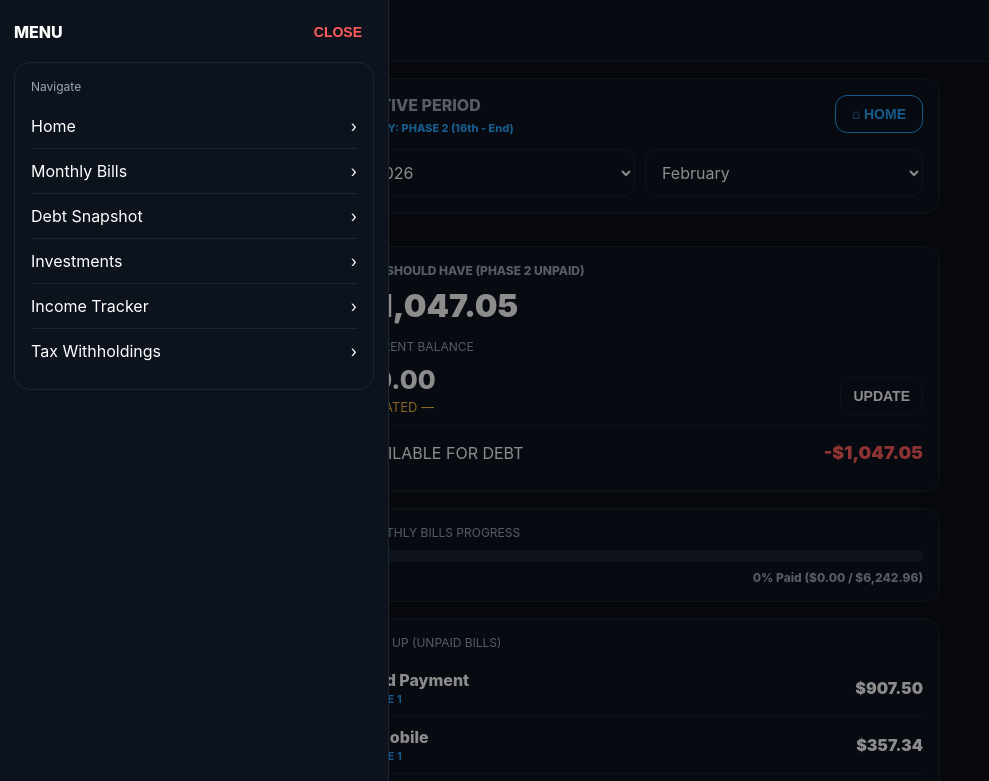
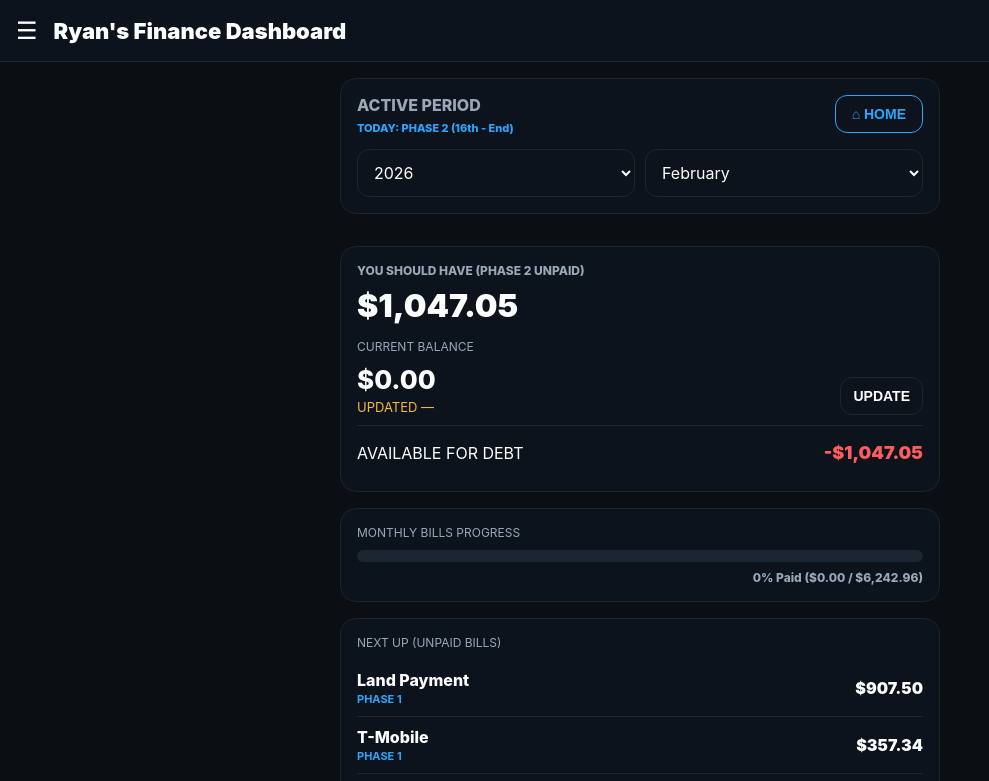
Before and after one commit to deadonworkshop-ship-it/Ryan-s-Finance-App, a plain HTML site: page index.html in a window 1280 px wide. Both pictures are taken after a click on the button "⌂ HOME". Shown: the top 781 px of the page, without its empty margins (0-989 px from the left). Drawn offline with Linux system fonts and the light colour scheme.

Commit message:
New version
Add a simple doc to track fixes I want done. Also had it add a home button and fixed bugs with that

```diff
--- a/index.html
+++ b/index.html
@@ -420,7 +420,7 @@ const PRELOADED_BALANCES = {
   }
 };
 
-// ===== 1. CORE STATE & STORAGE (v7 - FRESH WIPE FOR CLEANUP) =====
+// ===== 1. CORE STATE & STORAGE (v7 - RETAINED) =====
 const STORAGE_PREFIX = "bills_ops_v7_";
 const getStorage = (key, defaultVal) => {
   try { return JSON.parse(localStorage.getItem(STORAGE_PREFIX + key)) || defaultVal; }
@@ -838,13 +838,16 @@ function toggleMenu() {
 }
 
 function navigateTo(pageId) {
+  // Hide all pages
   document.querySelectorAll(".page").forEach(p => p.style.display = "none");
   const target = `page${pageId.charAt(0).toUpperCase() + pageId.slice(1)}`;
   const el = document.getElementById(target);
   if (el) el.style.display = "block";
   else document.getElementById("pageHome").style.display = "block";
 
-  toggleMenu();
+  // FORCE CLOSE the menu instead of toggling it blindly
+  document.getElementById("menuDrawer").style.display = "none";
+  document.getElementById("menuBackdrop").style.display = "none";
 
   if (['debt', 'investment', 'income', 'tax'].includes(pageId)) {
     renderTrackerList(pageId);
```
Also changed, not shown: Things to Fix.txt (added).
